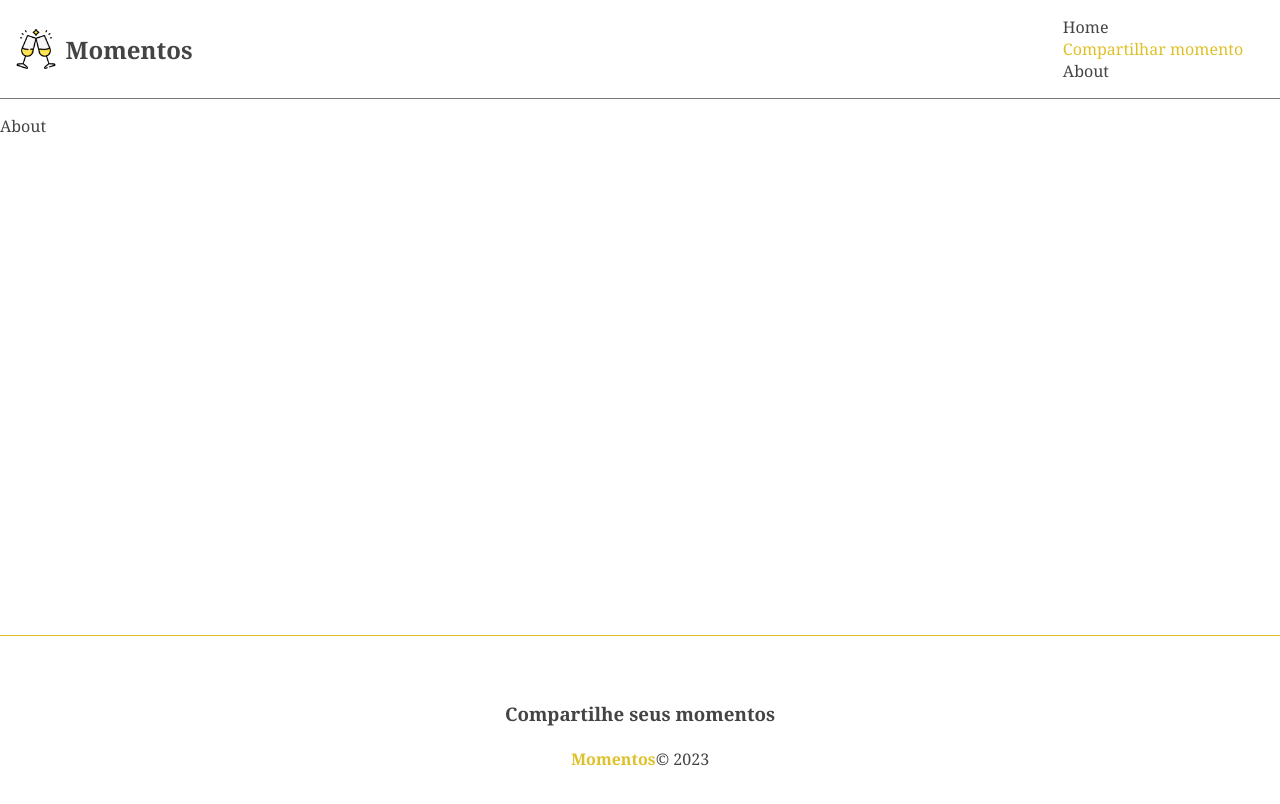
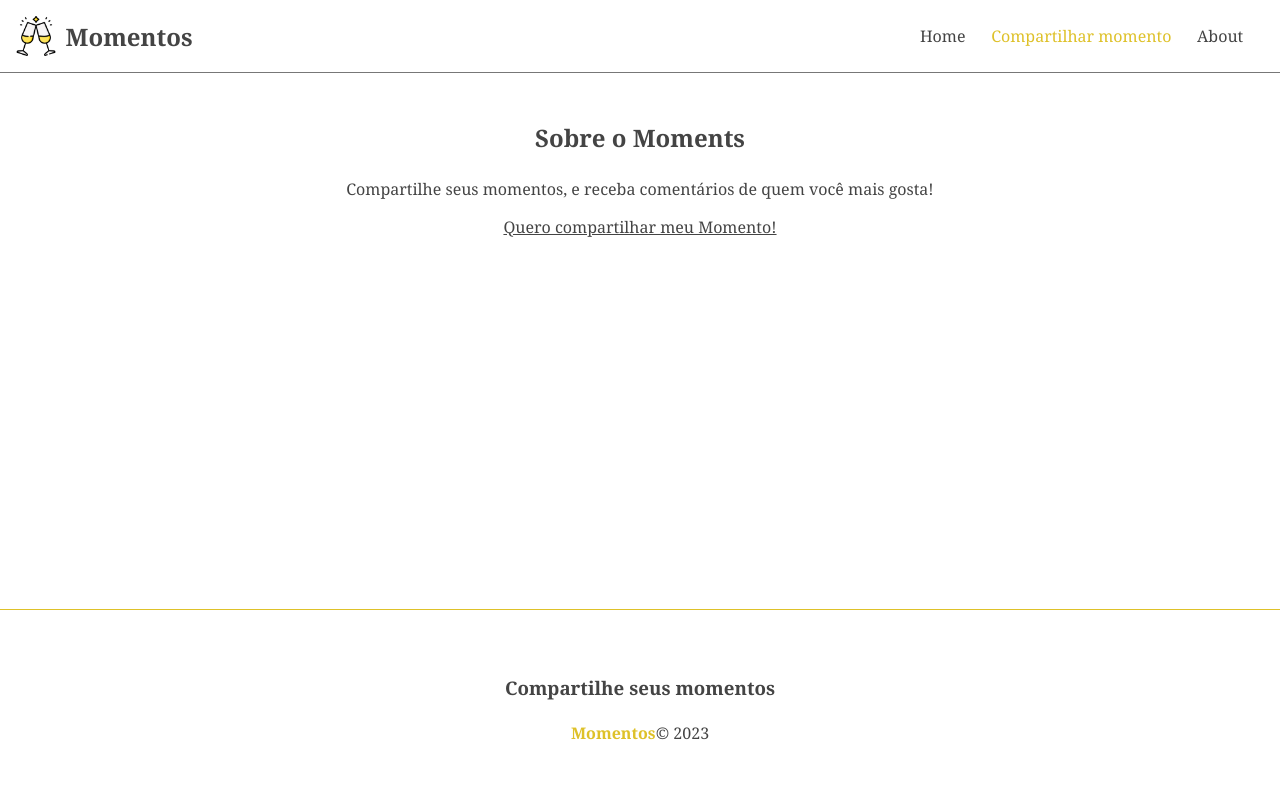
Before and after one commit to alancalumby/momentos, an Angular app in the folder momentos/: page /about in a window 1280 px wide. Shown: the top 804 px of the page. Built offline with nearby package versions, Linux system fonts and the light colour scheme.

Commit message:
Finalizando sistema de mensagens - #31

```diff
--- a/momentos/src/app/components/header/header.component.css
+++ b/momentos/src/app/components/header/header.component.css
@@ -5,7 +5,8 @@
   border-bottom: 1px solid #777;
 }
 
-.brand {
+.brand,
+.links {
   display: flex;
   justify-content: center;
   align-items: center;
--- a/momentos/src/app/components/messages/messages.component.html
+++ b/momentos/src/app/components/messages/messages.component.html
@@ -1,7 +1,7 @@
 <div class="message" *ngIf="messagesService.message">
   <div class="message-header">
     <h2>Mensagem dom sistema</h2>
-    <button class="clear">
+    <button class="clear" (click)="messagesService.clear()">
       <fa-icon [icon]="faTimes"></fa-icon>
     </button>
   </div>
--- a/momentos/src/app/components/pages/about/about.component.css
+++ b/momentos/src/app/components/pages/about/about.component.css
@@ -0,0 +1,16 @@
+.about {
+  display: flex;
+  flex-direction: column;
+  align-items: center;
+  justify-content: center;
+  padding: 2em;
+}
+
+h2,
+p {
+  margin-bottom: 1em;
+}
+
+.about a {
+  text-decoration: underline;
+}
--- a/momentos/src/app/components/pages/about/about.component.html
+++ b/momentos/src/app/components/pages/about/about.component.html
@@ -1 +1,7 @@
-<p>About</p>
+<div class="about">
+  <h2>Sobre o Moments</h2>
+  <p>
+    Compartilhe seus momentos, e receba comentários de quem você mais gosta!
+  </p>
+  <a routerLink="/momentos/new">Quero compartilhar meu Momento!</a>
+</div>
--- a/momentos/src/app/components/pages/new-moment/new-moment.component.ts
+++ b/momentos/src/app/components/pages/new-moment/new-moment.component.ts
@@ -1,6 +1,8 @@
 import { Component, OnInit } from '@angular/core';
 import { Momento } from 'src/app/Momento';
 import { MomentoService } from 'src/app/services/momento.service';
+import { MessagesService } from 'src/app/services/messages.service';
+import { Router } from '@angular/router';
 
 @Component({
   selector: 'app-new-moment',
@@ -10,7 +12,11 @@
 export class NewMomentComponent implements OnInit {
   btnText = 'Compartilhar';
 
-  constructor(private momentoService: MomentoService) {}
+  constructor(
+    private momentoService: MomentoService,
+    private messageService: MessagesService,
+    private router: Router
+  ) {}
 
   ngOnInit(): void {
     //throw new Error('Method not implemented.');
@@ -26,5 +32,8 @@
     }
 
     await this.momentoService.createMomento(formData).subscribe();
+
+    this.messageService.add('Momento adicionado com sucesso!');
+    this.router.navigate(['/']);
   }
 }
--- a/momentos/src/app/services/messages.service.ts
+++ b/momentos/src/app/services/messages.service.ts
@@ -7,4 +7,15 @@
   message: string = '';
 
   constructor() {}
+
+  add(message: string) {
+    this.message = message;
+    setTimeout(() => {
+      this.clear();
+    }, 4000);
+  }
+
+  clear() {
+    this.message = '';
+  }
 }
```
